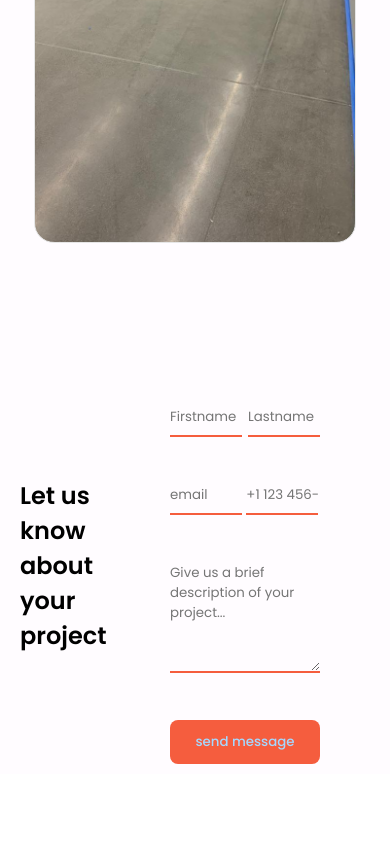
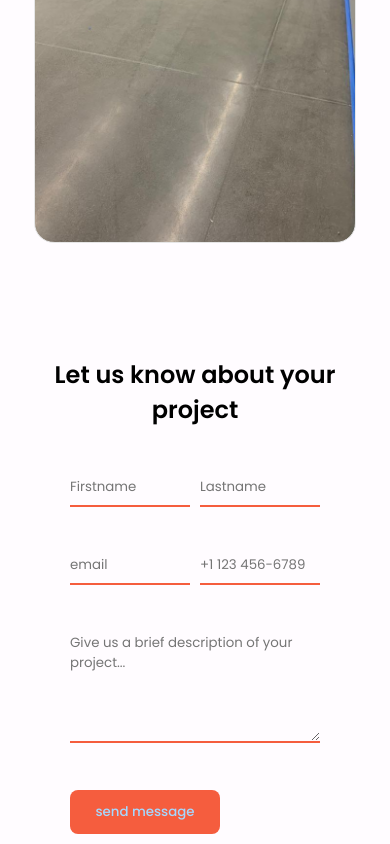
Before and after one commit to JDelepiani/Nilo_Builders-LLC, a plain HTML site: page index.html in a window 390 px wide. Shown: the part 8901-9745 px from the top of the page. Before the commit the page ends 9675 px from the top, so only its background shows below. Drawn offline with Linux system fonts and the light colour scheme.

Commit message:
Add files via upload

```diff
--- a/css/style.css
+++ b/css/style.css
@@ -375,7 +375,7 @@ header {
 .frm-contact div {
    margin-bottom: 8px;
 }
-.name-email, .area-tlf {
+.name-email, .email-tlf {
    width: 100%;
    display: flex;
    display: flex;
@@ -496,4 +496,15 @@ header {
       flex-direction: column;
    }
 
+   .container-contact {
+      display: flex;
+      flex-wrap: wrap;
+      justify-content: center;
+      align-items: center;
+   }
+
+   .container-contact h2 {
+      text-align: center;
+   }
+
 }
```
